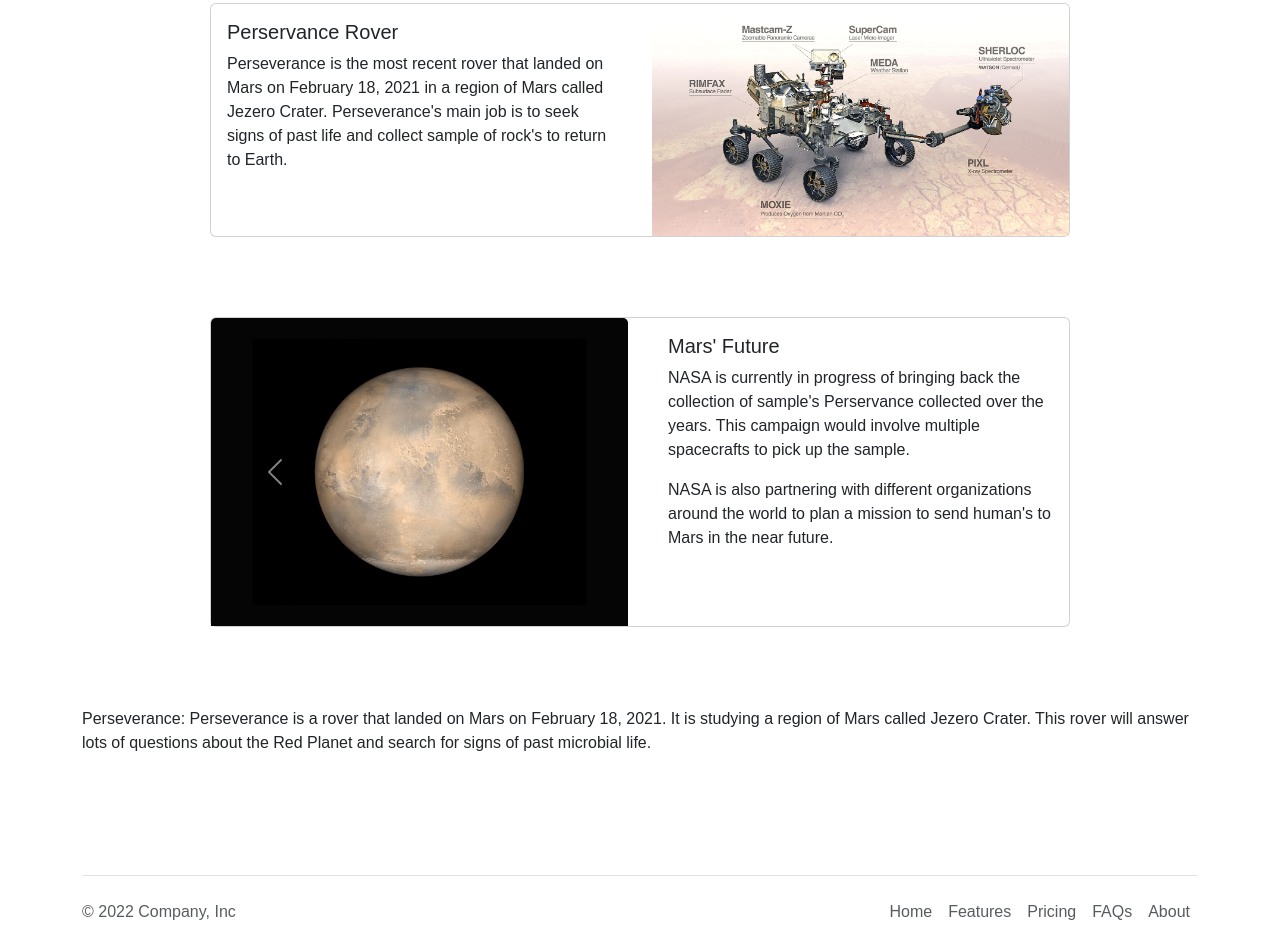
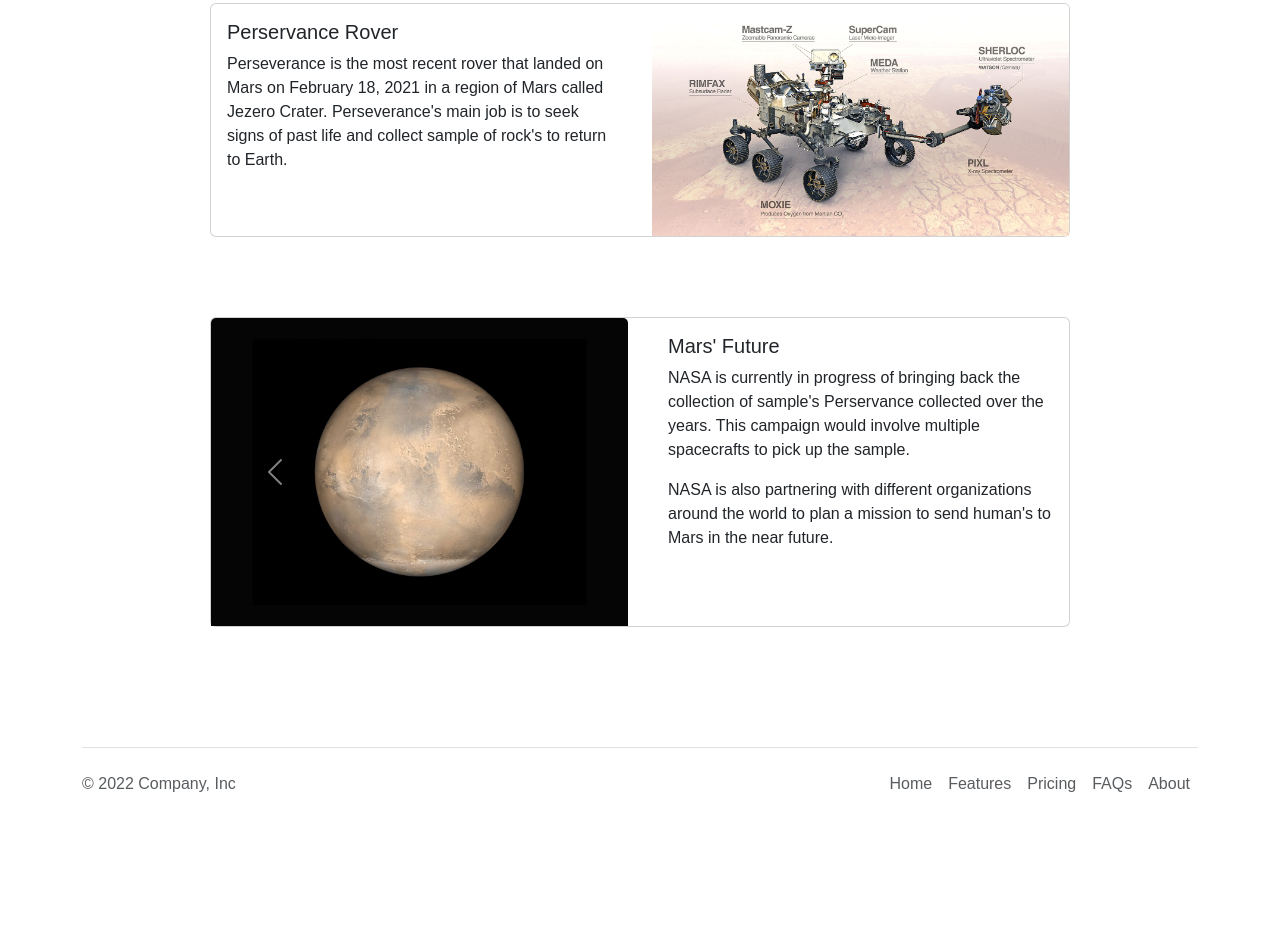
Before and after one commit to chwrd/Robotics, a plain HTML site: page mars.html in a window 1280 px wide. Shown: the part 997-1945 px from the top of the page. After the commit the page ends 1817 px from the top, so only its background shows below. Drawn offline with nearby package versions, Linux system fonts and the light colour scheme.

Commit message:
removed paragraph at bottom

```diff
--- a/mars.html
+++ b/mars.html
@@ -106,11 +106,6 @@
               <span class="visually-hidden">Next</span>
             </button>
           </div>
-          <div class="perservance_paragraph">
-            <p>Perseverance: Perseverance is a rover that landed on Mars on February 18, 2021. It is studying a region of Mars called Jezero Crater. This rover will answer lots of questions about the Red Planet and search for signs of past microbial life.
-            </p>
-          </div>
-        </div>
     </div>
     </main>
 
```
